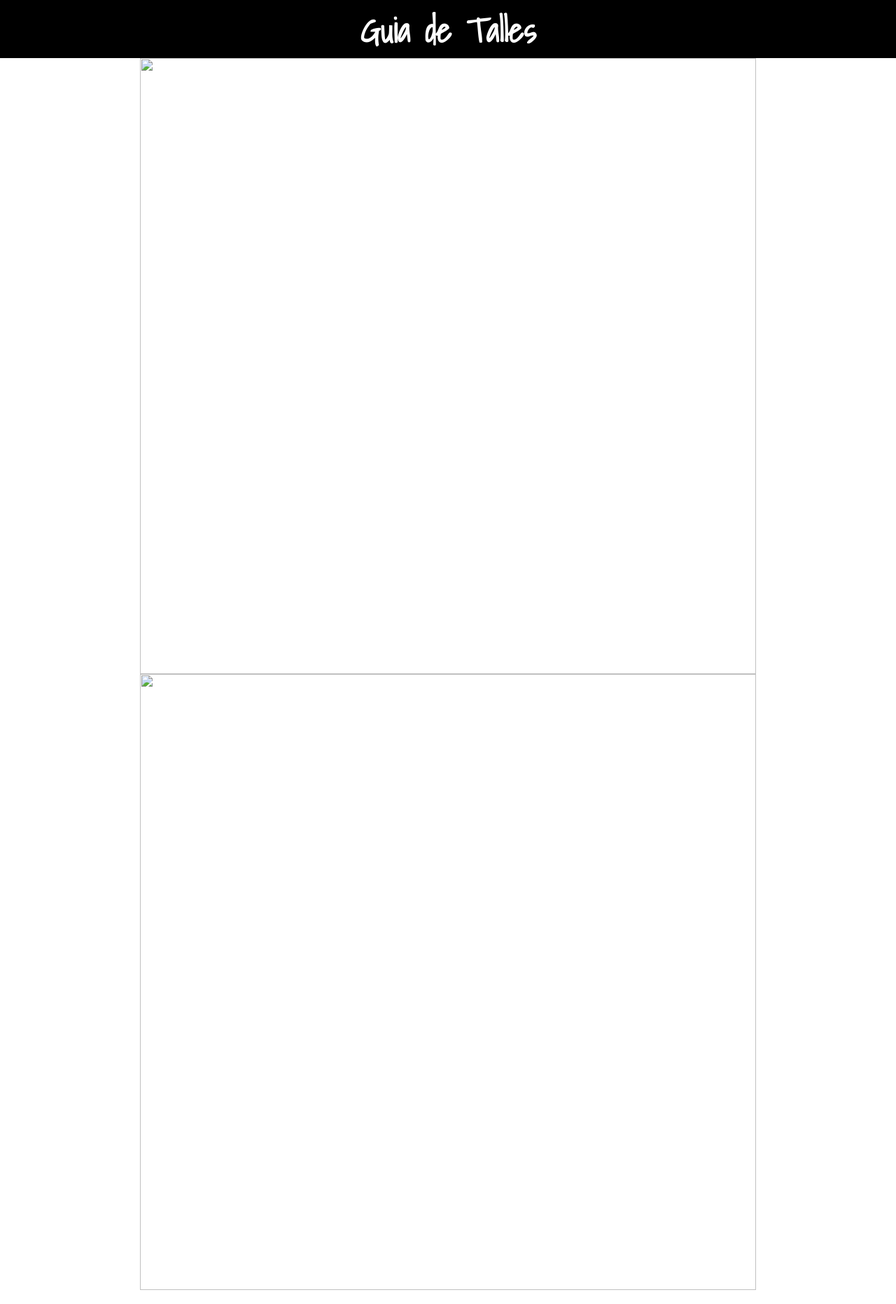
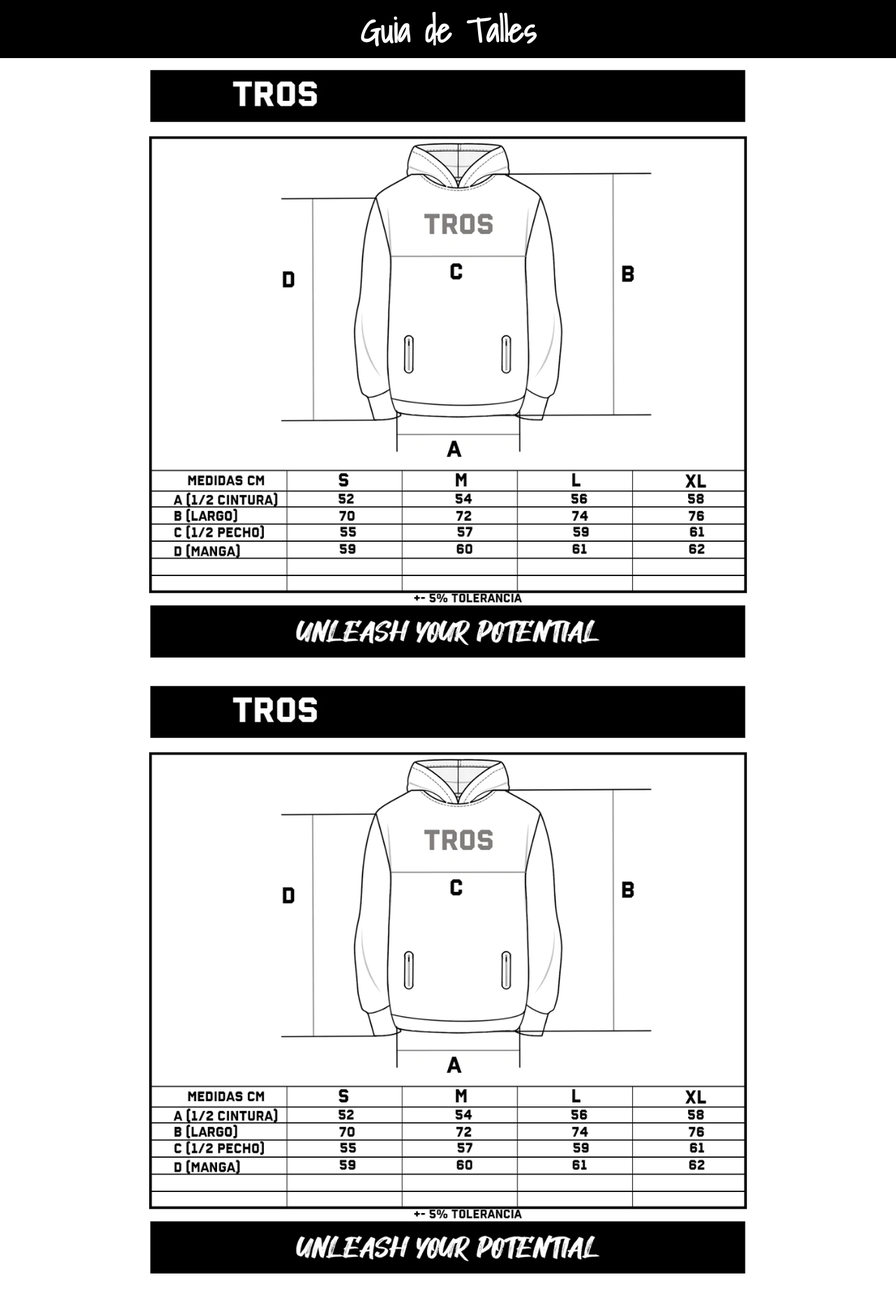
Before and after one commit to DiegoCanaless/proyecto-anlox, a plain HTML site: page pages/guia-de-talles.html in a window 1280 px wide. Shown: the part 157-2020 px from the top of the page at 70% size. Drawn offline with nearby package versions, Linux system fonts and the light colour scheme.

Commit message:
Se arreglaron las imagenes de la guia de talles

```diff
--- a/pages/guia-de-talles.html
+++ b/pages/guia-de-talles.html
@@ -60,10 +60,10 @@
         <div class="container-fluid">
             <section class="row text-center">
                 <article class="col">
-                    <img src="../assets/guia de talles/GuiaTallaPoleronSpecialized_1024x1024.webp" class="talles">
+                    <img src="../assets/guia-de-talles/GuiaTallaPoleronFit_1024x1024.jpg" class="talles">
                 </article>
                 <article class="col">
-                    <img src="../assets/guia de talles/GuiaTallaPoleronFit_1024x1024.jpg" class="talles">
+                    <img src="../assets/guia-de-talles/GuiaTallaPoleronFit_1024x1024.jpg" class="talles">
                 </article>
             </section>
         </div>
```
